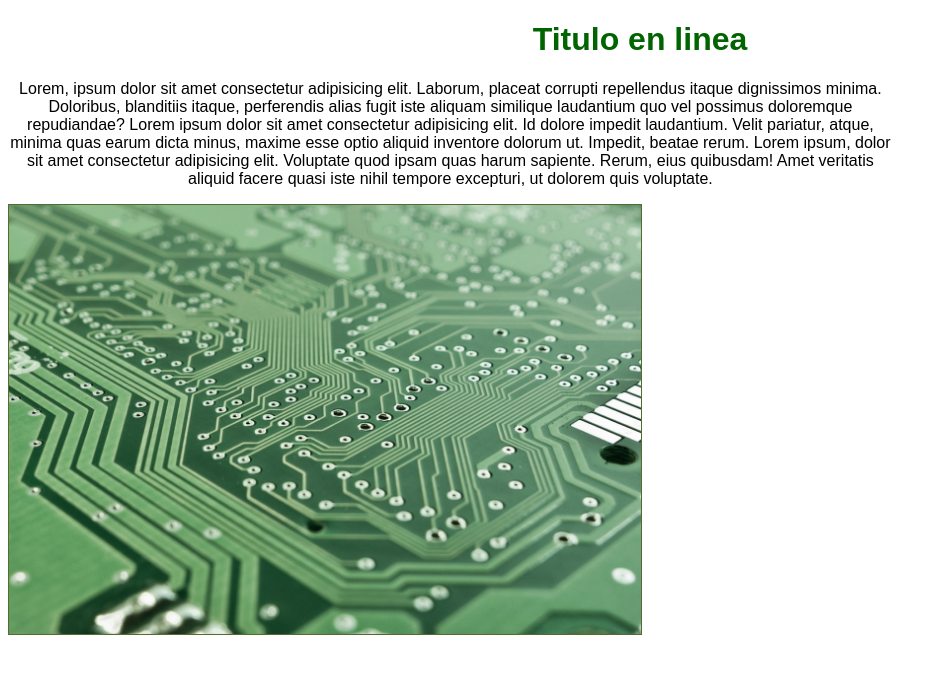
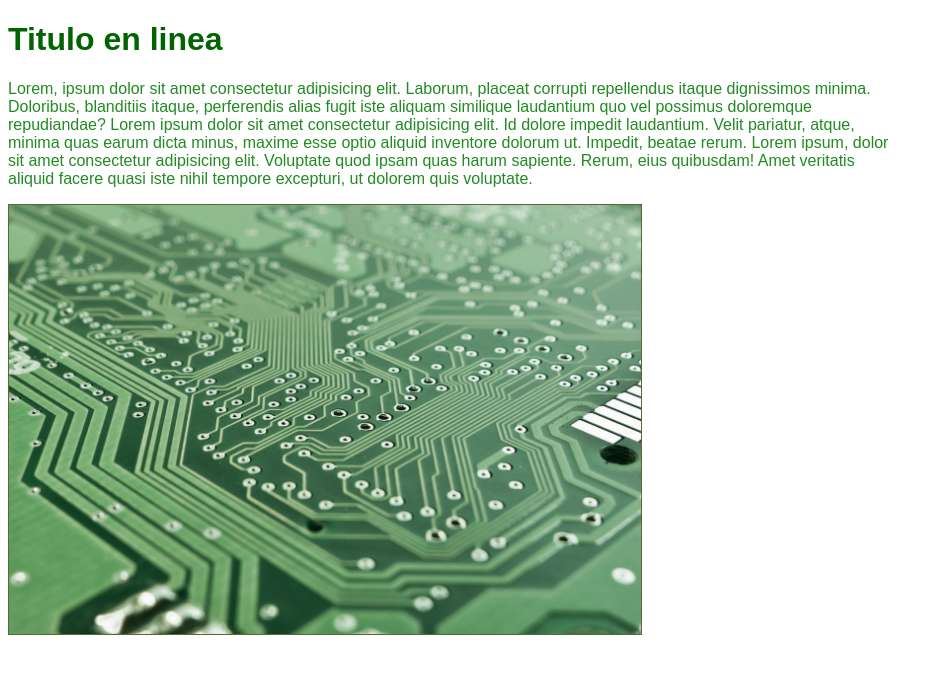
Before and after one commit to angel-ttc-222/laboratorio8, a plain HTML site: page index.html in a window 1280 px wide. Shown: the whole page, without its empty margins (0-944 px from the left). Drawn offline with Linux system fonts and the light colour scheme.

Commit message:
Correcion de estilo en linea

```diff
--- a/index.html
+++ b/index.html
@@ -6,8 +6,8 @@
     <title>Document</title>
 </head>
 <body style="font-family: Arial, Helvetica, sans-serif;">
-    <h1 style="color: darkgreen; text-align: center;" >Titulo en linea</h1>
-    <p style="font-weight: lighter; width: 70%; text-align: center;">Lorem, ipsum dolor sit amet consectetur adipisicing elit. Laborum, placeat corrupti repellendus itaque
+    <h1 style="color: darkgreen;" >Titulo en linea</h1>
+    <p style="font-weight:lighter; width: 70%; color: forestgreen; ">Lorem, ipsum dolor sit amet consectetur adipisicing elit. Laborum, placeat corrupti repellendus itaque
         dignissimos minima. Doloribus, blanditiis itaque, perferendis
         alias fugit iste aliquam similique laudantium quo vel possimus doloremque repudiandae?  Lorem ipsum dolor
         sit amet consectetur adipisicing elit. Id dolore impedit laudantium. Velit pariatur, atque, minima quas earum dicta
```
